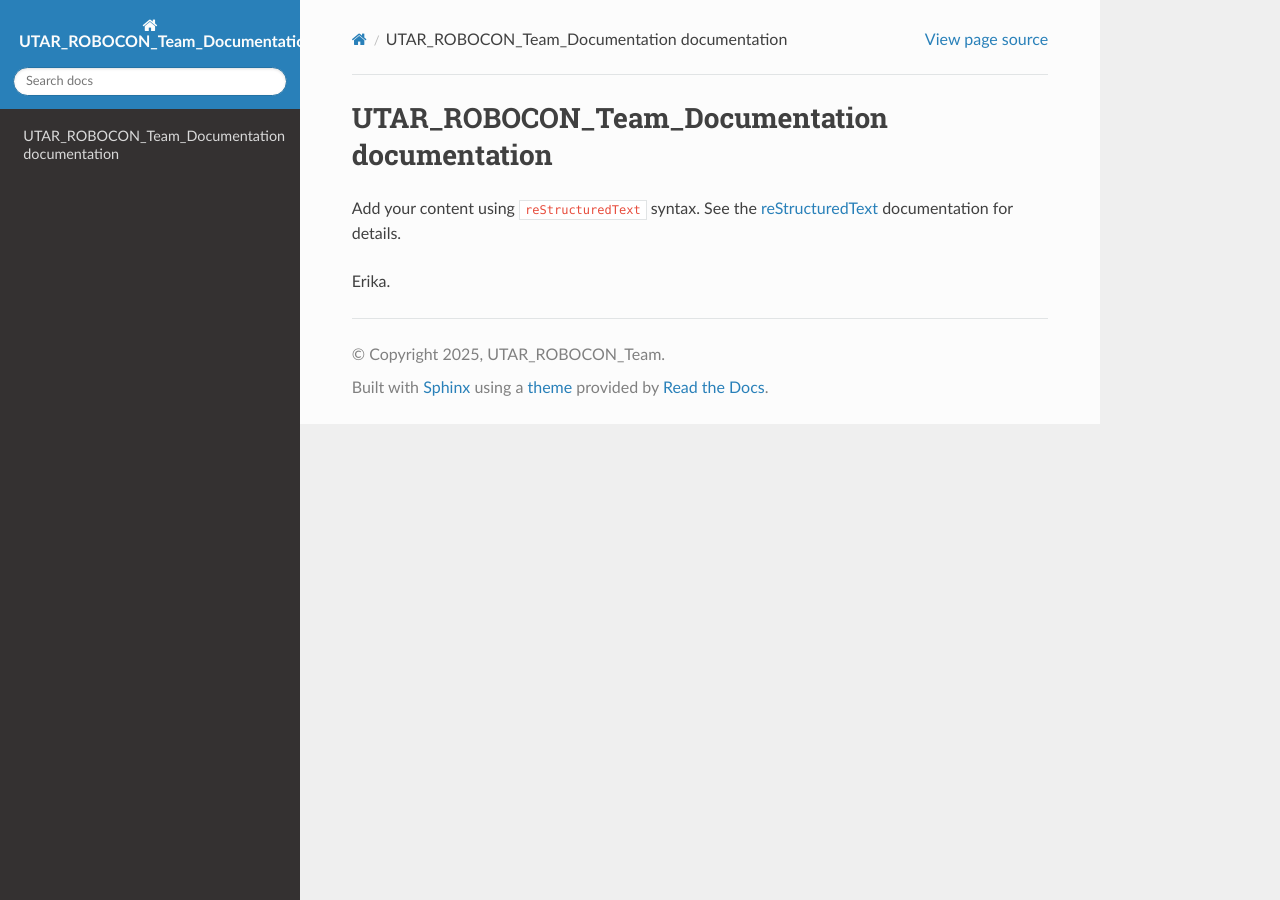
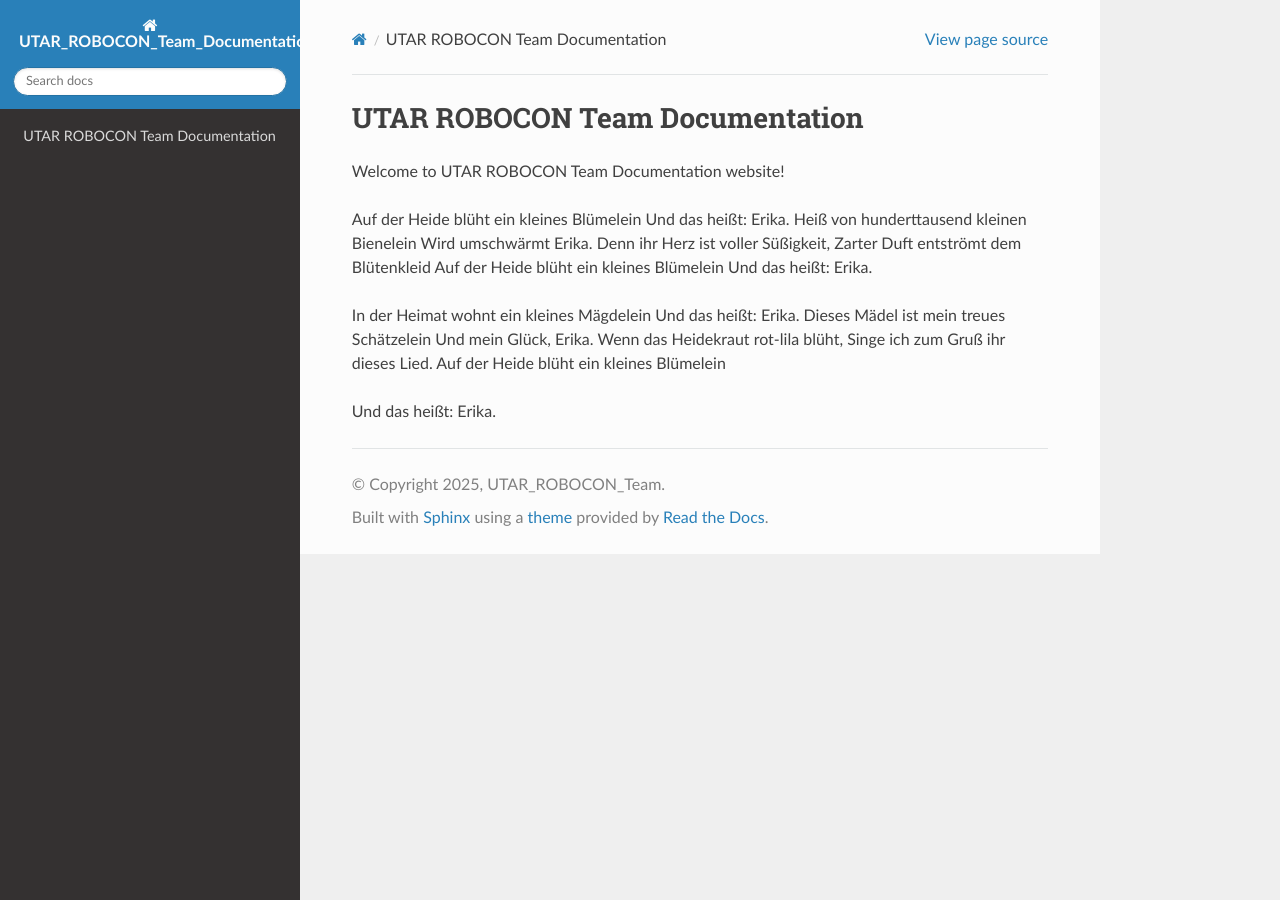
Before and after one commit to utarRoboconTeam/UTAR-ROBOCON-Team-Documentation, a Sphinx documentation site: the page built from source/index.rst, in a window 1280 px wide. Built offline with Sphinx 7.4.7 and the Read the Docs theme 3.1.0, drawn with Linux system fonts in a browser that asks for light colours.

Commit message:
testing website creation

```diff
--- a/source/index.rst
+++ b/source/index.rst
@@ -3,14 +3,35 @@
    You can adapt this file completely to your liking, but it should at least
    contain the root `toctree` directive.
 
-UTAR_ROBOCON_Team_Documentation documentation
+UTAR ROBOCON Team Documentation
 =============================================
 
-Add your content using ``reStructuredText`` syntax. See the
-`reStructuredText <https://www.sphinx-doc.org/en/master/usage/restructuredtext/index.html>`_
-documentation for details.
+Welcome to UTAR ROBOCON Team Documentation website!
 
-Erika.
+Auf der Heide blüht
+ein kleines Blümelein
+Und das heißt: Erika.
+Heiß von hunderttausend
+kleinen Bienelein
+Wird umschwärmt Erika.
+Denn ihr Herz ist voller Süßigkeit,
+Zarter Duft entströmt dem Blütenkleid
+Auf der Heide blüht
+ein kleines Blümelein
+Und das heißt: Erika.
+
+
+In der Heimat wohnt
+ein kleines Mägdelein
+Und das heißt: Erika.
+Dieses Mädel ist mein treues Schätzelein
+Und mein Glück, Erika.
+Wenn das Heidekraut rot-lila blüht,
+Singe ich zum Gruß ihr dieses Lied.
+Auf der Heide blüht
+ein kleines Blümelein
+
+Und das heißt: Erika.
 
 .. toctree::
    :maxdepth: 2
```
